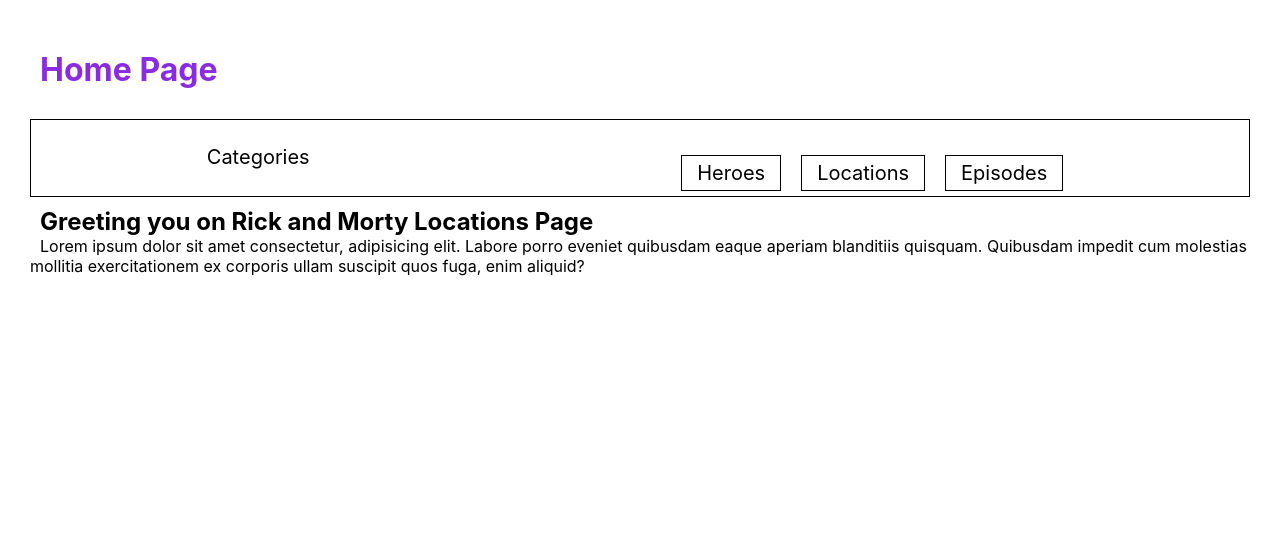
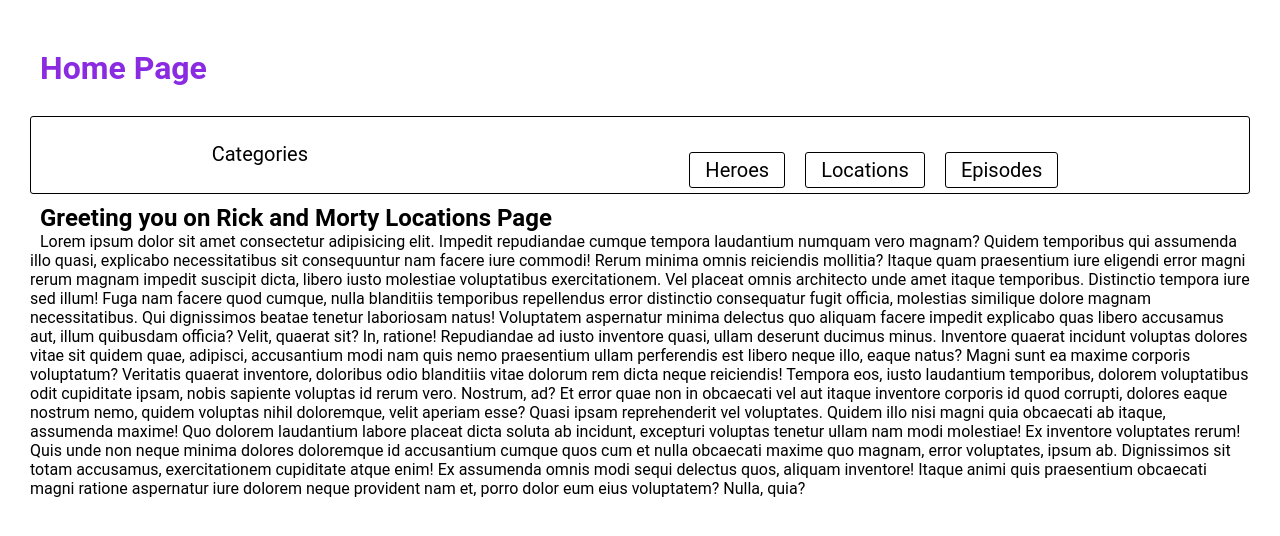
Before and after one commit to Yogurt7v/RickMortyRoutes, a React (Create React App) app: page / in a window 1280 px wide. Shown: the top 536 px of the page. Built offline with nearby package versions, Linux system fonts and the light colour scheme.

Commit message:
fix: добавлена функция сортировки по дате создания.  с помощь кастомного хука

```diff
--- a/src/App.css
+++ b/src/App.css
@@ -1,5 +1,6 @@
 * {
   margin: 10px 10px 0 10px;
+  font-family:  "Roboto", sans-serif;
 }
 
 .App {
@@ -71,6 +72,7 @@
 
   justify-content: space-between;
   border: 1px solid black;
+  border-radius: 3px;
 }
 
 .Navmenu__container nav {
@@ -90,6 +92,7 @@
 
 .Navmenu__container li {
   border: 1px solid black;
+  border-radius: 3px;
   padding: 5px;
 }
 
@@ -97,7 +100,6 @@
   display: flex;
   align-items: center;
   justify-content: center;
-
   margin: 10px;
   width: fit-content;
   height: 50px;
--- a/src/components/Episodes.jsx
+++ b/src/components/Episodes.jsx
@@ -1,15 +1,32 @@
-import episodes from "../data-base/episode.json"
+import episodes from "../data-base/episode.json";
 import { NavLink } from "react-router-dom";
+import { useSort } from "../utils/useSort";
 
 export function Episodes() {
 
+  const { newArray, asc, desc } = useSort(episodes);
+
   return (
     <>
-          {episodes.map((item) => (
+      <div className="button__wrapper">
+        <button
+          onClick={() => {
+            asc();
+          }}
+        >
+          ASC
+        </button>
+        <button
+          onClick={() => {
+            desc();
+          }}
+        >
+          DESC
+        </button>
+      </div>
+      {newArray.map((item) => (
         <div key={item.id} className="card__wrapper">
-
-
-            <div  className="items">
+          <div className="items">
             <NavLink to={`/categories/episodes/${item.id}`}>
               <h2>{item.name}</h2>
             </NavLink>
--- a/src/components/Heroes.jsx
+++ b/src/components/Heroes.jsx
@@ -1,10 +1,30 @@
 import { NavLink } from "react-router-dom";
 import heroes from "../data-base/characters.json";
+import { useSort } from "../utils/useSort";
 
 export function Heroes() {
+  const { newArray, asc, desc } = useSort(heroes);
+
   return (
     <>
-      {heroes.map((item) => (
+      <div className="button__wrapper">
+        <button
+          onClick={() => {
+            asc();
+          }}
+        >
+          ASC
+        </button>
+        <button
+          onClick={() => {
+            desc();
+          }}
+        >
+          DESC
+        </button>
+      </div>
+
+      {newArray.map((item) => (
         <div key={item.id} className="card__wrapper">
           <div className="items">
             <NavLink to={`/categories/heroes/${item.id}`}>
--- a/src/components/Home.jsx
+++ b/src/components/Home.jsx
@@ -3,10 +3,39 @@
     <div>
       <h2>Greeting you on Rick and Morty Locations Page</h2>
       <span>
-        Lorem ipsum dolor sit amet consectetur, adipisicing elit. Labore porro
-        eveniet quibusdam eaque aperiam blanditiis quisquam. Quibusdam impedit
-        cum molestias mollitia exercitationem ex corporis ullam suscipit quos
-        fuga, enim aliquid?
+        Lorem ipsum dolor sit amet consectetur adipisicing elit. Impedit
+        repudiandae cumque tempora laudantium numquam vero magnam? Quidem
+        temporibus qui assumenda illo quasi, explicabo necessitatibus sit
+        consequuntur nam facere iure commodi! Rerum minima omnis reiciendis
+        mollitia? Itaque quam praesentium iure eligendi error magni rerum magnam
+        impedit suscipit dicta, libero iusto molestiae voluptatibus
+        exercitationem. Vel placeat omnis architecto unde amet itaque
+        temporibus. Distinctio tempora iure sed illum! Fuga nam facere quod
+        cumque, nulla blanditiis temporibus repellendus error distinctio
+        consequatur fugit officia, molestias similique dolore magnam
+        necessitatibus. Qui dignissimos beatae tenetur laboriosam natus!
+        Voluptatem aspernatur minima delectus quo aliquam facere impedit
+        explicabo quas libero accusamus aut, illum quibusdam officia? Velit,
+        quaerat sit? In, ratione! Repudiandae ad iusto inventore quasi, ullam
+        deserunt ducimus minus. Inventore quaerat incidunt voluptas dolores
+        vitae sit quidem quae, adipisci, accusantium modi nam quis nemo
+        praesentium ullam perferendis est libero neque illo, eaque natus? Magni
+        sunt ea maxime corporis voluptatum? Veritatis quaerat inventore,
+        doloribus odio blanditiis vitae dolorum rem dicta neque reiciendis!
+        Tempora eos, iusto laudantium temporibus, dolorem voluptatibus odit
+        cupiditate ipsam, nobis sapiente voluptas id rerum vero. Nostrum, ad? Et
+        error quae non in obcaecati vel aut itaque inventore corporis id quod
+        corrupti, dolores eaque nostrum nemo, quidem voluptas nihil doloremque,
+        velit aperiam esse? Quasi ipsam reprehenderit vel voluptates. Quidem
+        illo nisi magni quia obcaecati ab itaque, assumenda maxime! Quo dolorem
+        laudantium labore placeat dicta soluta ab incidunt, excepturi voluptas
+        tenetur ullam nam modi molestiae! Ex inventore voluptates rerum! Quis
+        unde non neque minima dolores doloremque id accusantium cumque quos cum
+        et nulla obcaecati maxime quo magnam, error voluptates, ipsum ab.
+        Dignissimos sit totam accusamus, exercitationem cupiditate atque enim!
+        Ex assumenda omnis modi sequi delectus quos, aliquam inventore! Itaque
+        animi quis praesentium obcaecati magni ratione aspernatur iure dolorem
+        neque provident nam et, porro dolor eum eius voluptatem? Nulla, quia?
       </span>
     </div>
   );
--- a/src/components/Locations.jsx
+++ b/src/components/Locations.jsx
@@ -1,10 +1,30 @@
 import location from "../data-base/location.json";
 import { NavLink } from "react-router-dom";
+import { useSort } from "../utils/useSort";
 
 export function Locations() {
+  const { newArray, asc, desc } = useSort(location);
+
   return (
     <>
-      {location.map((item) => (
+      <div className="button__wrapper">
+        <button
+          onClick={() => {
+            asc();
+          }}
+        >
+          ASC
+        </button>
+        <button
+          onClick={() => {
+            desc();
+          }}
+        >
+          DESC
+        </button>
+      </div>
+
+      {newArray.map((item) => (
         <div key={item.id} className="card__wrapper">
           <div className="items">
             <NavLink to={`/categories/locations/${item.id}`}>
--- a/src/components/NotFound.jsx
+++ b/src/components/NotFound.jsx
@@ -1,4 +1,17 @@
+import { useEffect } from "react";
+import { useNavigate } from "react-router-dom";
+
 export function NotFound() {
+
+    const navigate = useNavigate();
+
+    useEffect (()=>{
+        setTimeout (() => {
+            navigate("/")
+        }, 2000)
+    // eslint-disable-next-line react-hooks/exhaustive-deps
+    }, [])
+
     return (
         <div>
             <h1>Page Not Found</h1>
--- a/src/components/SingleEpisode.jsx
+++ b/src/components/SingleEpisode.jsx
@@ -15,7 +15,7 @@
       <p>Episode: {scene[0].episode}</p>
       <p>Created: {scene[0].created}</p>
       <div className="button__wrapper">
-        <button onClick={() => navigate(-1)}>Back</button>
+        <button onClick={() => navigate("/categories/episodes")}>Back</button>
       </div>
     </div>
   );
--- a/src/components/SingleHero.jsx
+++ b/src/components/SingleHero.jsx
@@ -19,7 +19,7 @@
       <p>Created: {person[0].created}</p>
 
       <div className="button__wrapper">
-        <button onClick={() => navigate(-1)}>Back</button>
+        <button onClick={() => navigate("/categories/heroes")}>Back</button>
       </div>
     </div>
   );
--- a/src/components/SingleLocation.jsx
+++ b/src/components/SingleLocation.jsx
@@ -16,7 +16,7 @@
       <p>Created: {local[0].created}</p>
 
       <div className="button__wrapper">
-        <button onClick={() => navigate(-1)}>Back</button>
+        <button onClick={() => navigate("/categories/locations")}>Back</button>
       </div>
     </div>
   );
--- /dev/null
+++ b/src/utils/sort.js
@@ -0,0 +1,9 @@
+export function Sort(array, key) {
+  if (key === "ASC") {
+    return array.sort((a, b) => Date.parse(a.created) - Date.parse(b.created));
+  }
+
+  if (key === "DESC") {
+    return array.sort((a, b) => Date.parse(b.created) - Date.parse(a.created));
+  }
+}
--- /dev/null
+++ b/src/utils/useSort.js
@@ -0,0 +1,18 @@
+import { useState } from "react";
+import { Sort } from "../utils/sort";
+
+export function useSort(defaultArray) {
+  // eslint-disable-next-line no-unused-vars
+  const [sortedArray, setSortedArray] = useState(defaultArray);
+  const [newArray, setNewArray] = useState(defaultArray);
+
+  const asc = () => {
+    setNewArray(Sort(sortedArray, "ASC"));
+  };
+
+  const desc = () => {
+    setNewArray(Sort(sortedArray, "DESC"));
+  };
+
+  return { newArray, asc, desc };
+}
```
Also changed, not shown: src/App.js (+5 -5 lines). Lines whose indentation alone changed are shown as unchanged.
